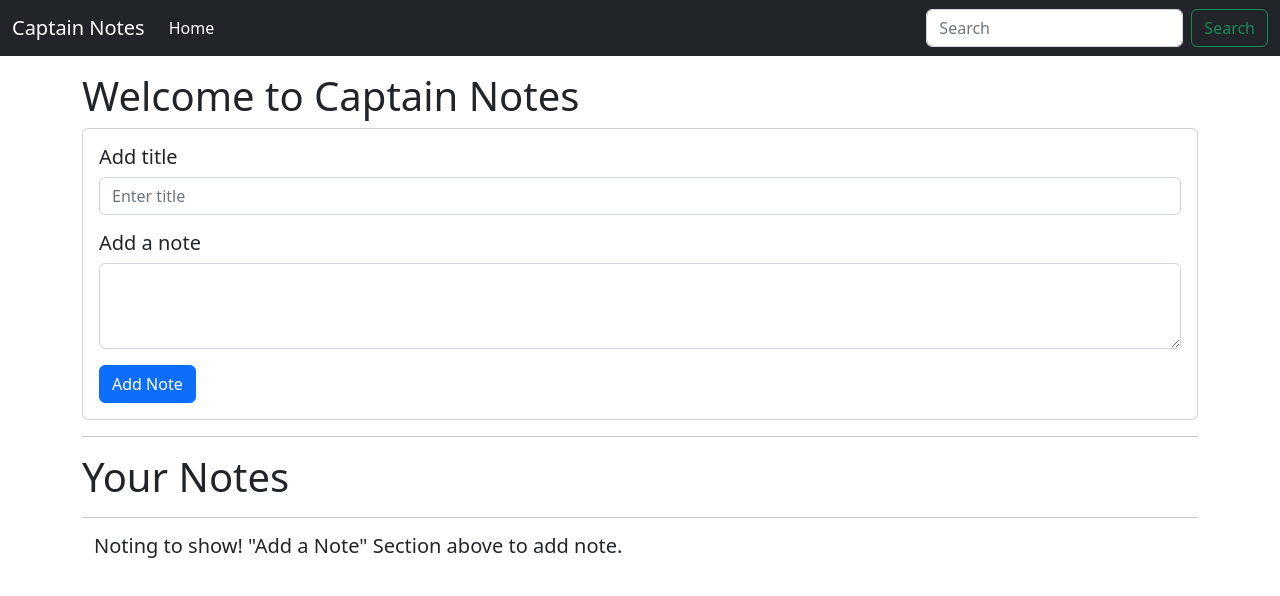
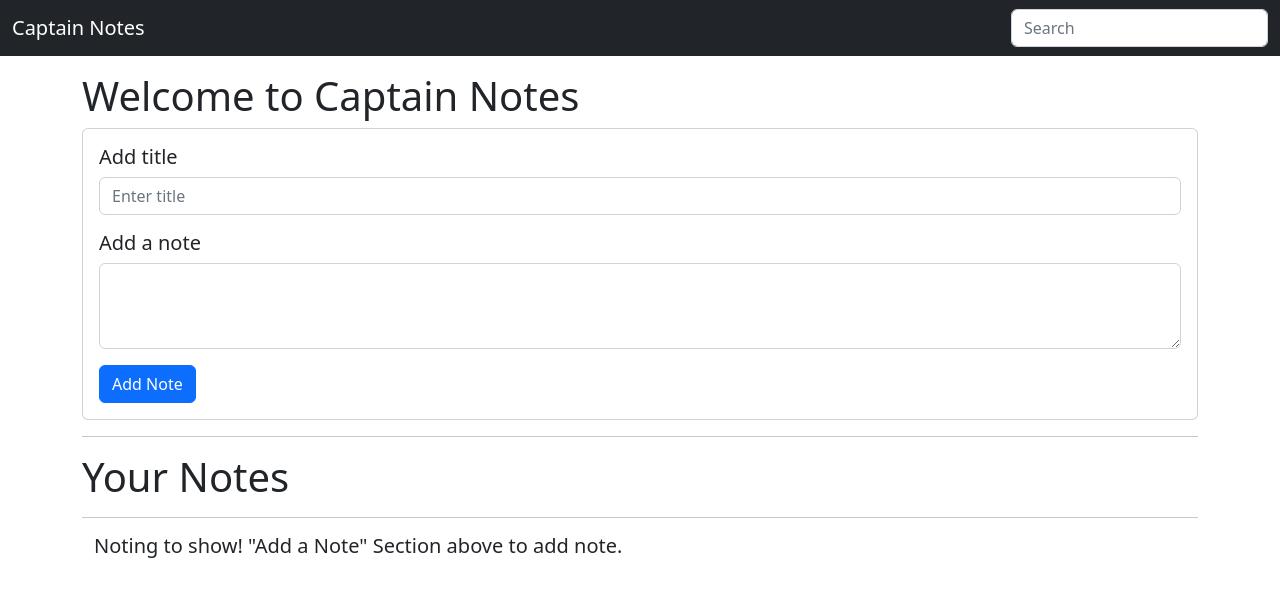
Before and after one commit to AliKhalil28/Note-Taking-App, a plain HTML site: page index.html in a window 1280 px wide. Drawn offline with nearby package versions, Linux system fonts and the light colour scheme.

Commit message:
Update index.html

```diff
--- a/index.html
+++ b/index.html
@@ -12,26 +12,14 @@
 </head>
 
 <body>
-    <nav class="navbar navbar-expand bg-dark">
+    <nav class="navbar navbar-dark bg-dark">
         <div class="container-fluid">
-            <a class="navbar-brand" href="#" style="color: white;">Captain Notes</a>
-            <button class="navbar-toggler" type="button" data-bs-toggle="collapse"
-                data-bs-target="#navbarSupportedContent" aria-controls="navbarSupportedContent" aria-expanded="false"
-                aria-label="Toggle navigation">
-                <span class="navbar-toggler-icon"></span>
-            </button>
-            <div class="collapse navbar-collapse" id="navbarSupportedContent">
-                <ul class="navbar-nav me-auto mb-2 mb-lg-0">
-                    <li class="nav-item">
-                        <a class="nav-link active" aria-current="page" href="#" style="color: white;">Home</a>
-                    </li>
-                </ul>
-                <form class="d-flex" role="search">
-                    <input class="form-control me-2" id="searchTxt" type="search" placeholder="Search"
-                        aria-label="Search">
-                    <button class="btn btn-outline-success" type="submit">Search</button>
-                </form>
-            </div>
+            <a class="navbar-brand">Captain Notes</a>
+            <form class="d-flex input-group w-auto">
+                <input type="search" class="form-control rounded" id="searchTxt" placeholder="Search"
+                    aria-label="Search" aria-describedby="search-addon" />
+
+            </form>
         </div>
     </nav>
 
```
